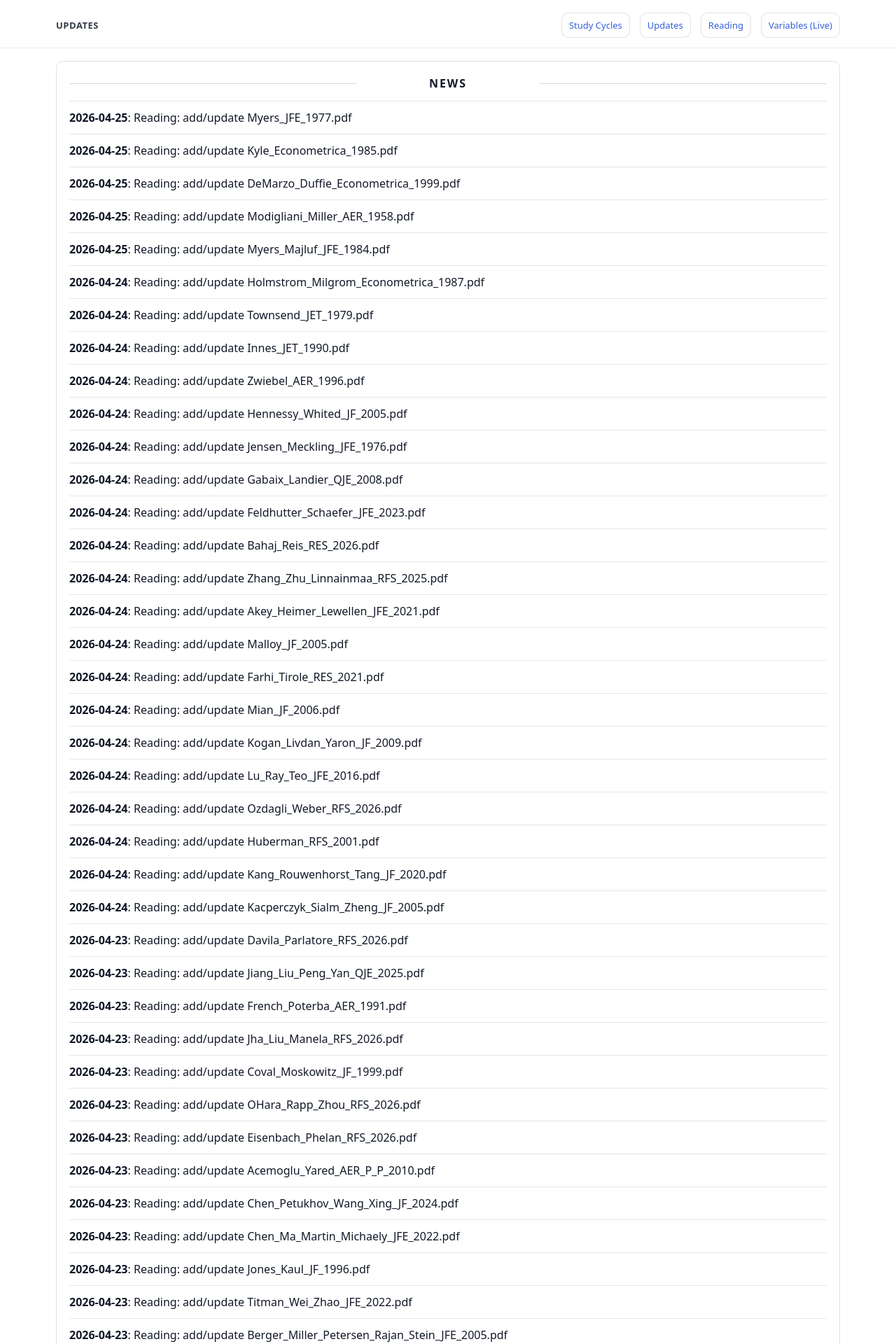
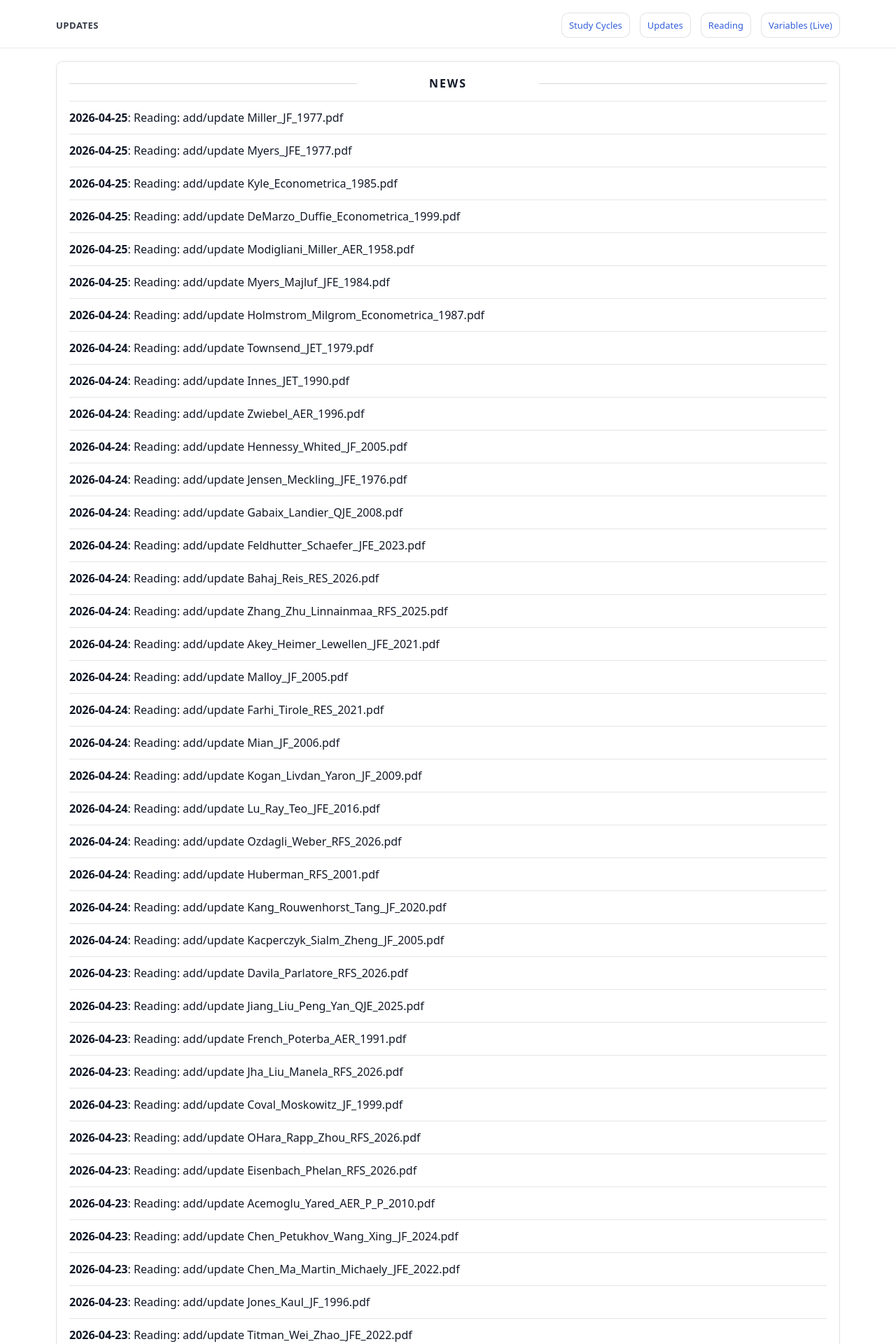
Before and after one commit to yaxinzn/study-archive, a Jekyll site: the page built from updates/index.md, in a window 1280 px wide. Shown: the top 1920 px of the page at 70% size. Built offline with Jekyll 4.4.1, drawn with Linux system fonts in a browser that asks for light colours; some of the changed text lies outside the part shown.

Commit message:
chore: update NEWS feed

```diff
--- a/_data/news.yml
+++ b/_data/news.yml
@@ -1,4 +1,7 @@
 # Auto-generated update history (sorted newest -> oldest). Do not edit manually.
+- ts: "1777073331"
+  date: "2026-04-25"
+  title: "Reading: add/update Miller_JF_1977.pdf"
 - ts: "1777073149"
   date: "2026-04-25"
   title: "Reading: add/update Myers_JFE_1977.pdf"
```
